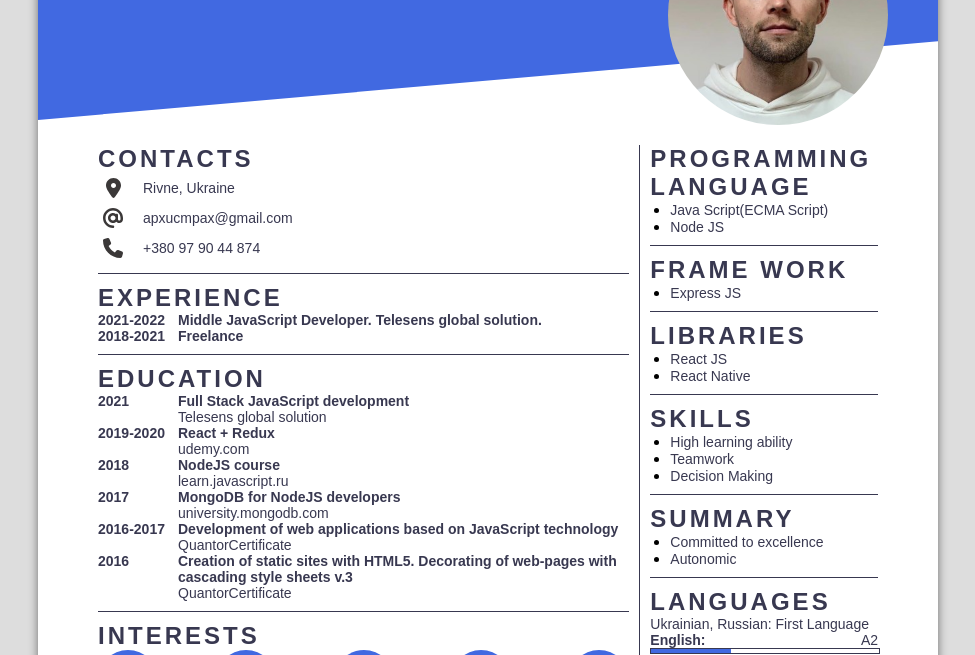
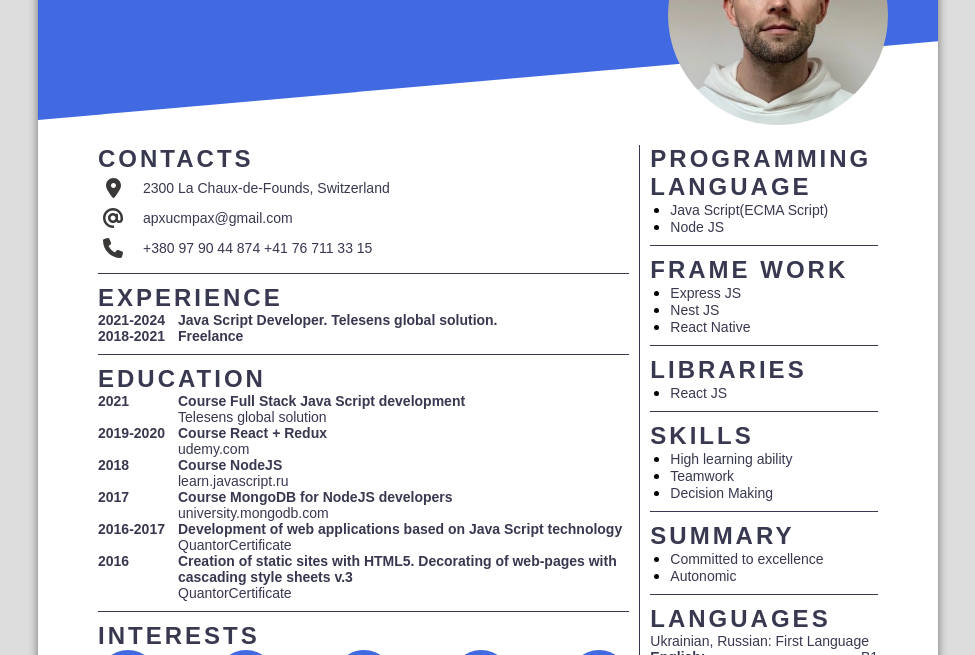
Before and after one commit to Apxucmpax/cv.github.io, a plain HTML site: page index.html in a window 1280 px wide. Shown: the part 145-800 px from the top of the page, without its empty margins (152-1127 px from the left). Drawn offline with Linux system fonts and the light colour scheme; a web font is replaced by a local one.

Commit message:
Update information in the cv

```diff
--- a/index.html
+++ b/index.html
@@ -32,7 +32,7 @@
                             <svg xmlns="http://www.w3.org/2000/svg" viewBox="0 0 384 512" fill="#3b3838" width="15" height="20"><path d="M215.7 499.2C267 435 384 279.4 384 192C384 86 298 0 192 0S0 86 0 192c0 87.4 117 243 168.3 307.2c12.3 15.3 35.1 15.3 47.4 0zM192 256c-35.3 0-64-28.7-64-64s28.7-64 64-64s64 28.7 64 64s-28.7 64-64 64z"/></svg>
                         </div>
                         <div>
-                            <p>Rivne, Ukraine</p>
+                            <p>2300 La Chaux-de-Founds, Switzerland</p>
                         </div>
                     </div>
                     <div class="item">
@@ -45,16 +45,16 @@
                         <div class="icon mr20 w20">
                             <svg xmlns="http://www.w3.org/2000/svg" viewBox="0 0 512 512" fill="#3b3838" width="20" height="20"><path d="M164.9 24.6c-7.7-18.6-28-28.5-47.4-23.2l-88 24C12.1 30.2 0 46 0 64C0 311.4 200.6 512 448 512c18 0 33.8-12.1 38.6-29.5l24-88c5.3-19.4-4.6-39.7-23.2-47.4l-96-40c-16.3-6.8-35.2-2.1-46.3 11.6L304.7 368C234.3 334.7 177.3 277.7 144 207.3L193.3 167c13.7-11.2 18.4-30 11.6-46.3l-40-96z"/></svg>
                         </div>
-                        <p><a href="tel:+380979044874">+380 97 90 44 874</a></p>
+                        <p><a href="tel:+380979044874">+380 97 90 44 874</a> <a href="tel:+41767113315">+41 76 711 33 15</a></p>
                     </div>
                     <div class="horizontal-line"></div>
                     <h2>EXPERIENCE</h2>
                     <div class="flex">
                         <div class="mw80">
-                            <p class="bold">2021-2022</p>
+                            <p class="bold">2021-2024</p>
                         </div>
                         <div>
-                            <p class="bold">Middle JavaScript Developer. Telesens global solution.</p>
+                            <p class="bold">Java Script Developer. Telesens global solution.</p>
                         </div>
                     </div>
                     <div class="flex">
@@ -72,7 +72,7 @@
                             <p class="bold">2021</p>
                         </div>
                         <div>
-                            <p class="bold">Full Stack JavaScript development</p>
+                            <p class="bold">Course Full Stack Java Script development</p>
                             <p>Telesens global solution</p>
                         </div>
                     </div>
@@ -81,7 +81,7 @@
                             <p class="bold">2019-2020</p>
                         </div>
                         <div>
-                            <p class="bold">React + Redux</p>
+                            <p class="bold">Course React + Redux</p>
                             <p>udemy.com</p>
                         </div>
                     </div>
@@ -90,7 +90,7 @@
                             <p class="bold">2018</p>
                         </div>
                         <div>
-                            <p class="bold">NodeJS course</p>
+                            <p class="bold">Course NodeJS</p>
                             <p>learn.javascript.ru</p>
                         </div>
                     </div>
@@ -99,7 +99,7 @@
                             <p class="bold">2017</p>
                         </div>
                         <div>
-                            <p class="bold">MongoDB for NodeJS developers</p>
+                            <p class="bold">Course MongoDB for NodeJS developers</p>
                             <p>university.mongodb.com</p>
                         </div>
                     </div>
@@ -108,7 +108,7 @@
                             <p class="bold">2016-2017</p>
                         </div>
                         <div>
-                            <p class="bold">Development of web applications based on JavaScript technology</p>
+                            <p class="bold">Development of web applications based on Java Script technology</p>
                             <p>QuantorCertificate</p>
                         </div>
                     </div>
@@ -170,12 +170,13 @@
                     <h2>FRAME WORK</h2>
                     <ul>
                         <li><p>Express JS</p></li>
+                        <li><p>Nest JS</p></li>
+                        <li><p>React Native</p></li>
                     </ul>
                     <div class="horizontal-line"></div>
                     <h2>LIBRARIES</h2>
                     <ul>
                         <li><p>React JS</p></li>
-                        <li><p>React Native</p></li>
                     </ul>
                     <div class="horizontal-line"></div>
                     <h2>SKILLS</h2>
@@ -196,10 +197,10 @@
                     <div class="progress-bar-item">
                         <div class="title">
                             <p class="bold">English:</p>
-                            <p>A2</p>
+                            <p>B1</p>
                         </div>
                         <div class="progress">
-                            <div class="progress-bar animation-bar35" style="width: 35%;"></div>
+                            <div class="progress-bar animation-bar50" style="width: 50%;"></div>
                         </div>
                         <p>Pre-Intermediate</p>
                     </div>
```
